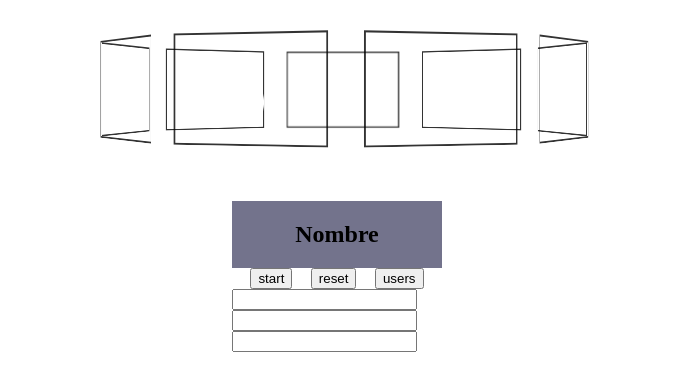
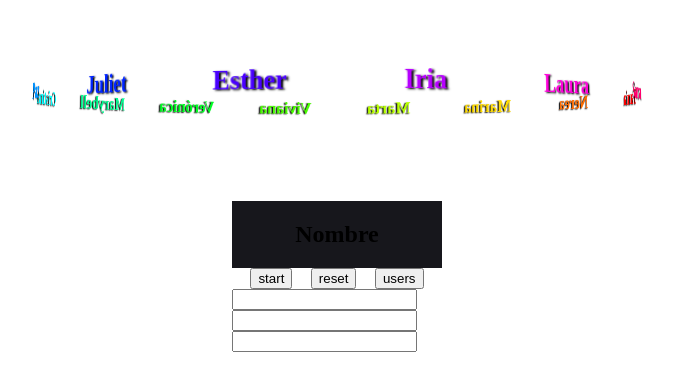
Before and after one commit to Yelose/wheel-of, a website built with Parcel: page src/index.html in a window 1280 px wide. Shown: the part 67-458 px from the top of the page, without its empty margins (303-976 px from the left). Built offline with nearby package versions, Linux system fonts and the light colour scheme.

Commit message:
added function to add participant to the carousel from js

```diff
--- a/src/index.html
+++ b/src/index.html
@@ -18,15 +18,7 @@
 
         <section class="container">
             <div id="carousel" style="transform: translateZ(-288px) rotateY(-360deg);">
-                <figure>1</figure>
-                <figure>2</figure>
-                <figure>3</figure>
-                <figure>4</figure>
-                <figure>5</figure>
-                <figure>6</figure>
-                <figure>7</figure>
-                <figure>8</figure>
-                <figure>9</figure>
+
             </div>
         </section>
         <div id="sacrificed">
--- /dev/null
+++ b/src/js/figures.js
@@ -0,0 +1,15 @@
+import { participants } from "./participants";
+
+export function printFiguresInHTML (element, array) {
+    for (let i = 0; i < array.length; i++) {
+        const names = array[i];
+        let degrees = i*(360/array.length);
+        element.innerHTML += `<figure
+        class="names"
+        style="color: hsl(${degrees}, 100%, 50%); transform: rotateY(${degrees}deg) translateZ(359px)"
+
+        >
+        ${names.name}</figure>`
+    }
+}
+export const figureCarouselEl = document.getElementById("carousel");
--- a/src/js/index.js
+++ b/src/js/index.js
@@ -5,6 +5,7 @@
 //         nameSelected = participantes[random(participantes.length, 0, "false")];
 //         console.log(nameSelected);
 
+import { figureCarouselEl, printFiguresInHTML } from "./figures";
 import { participants } from "./participants";
 
 //Sugerencia: use el método insertRow() para crear una nueva fila o un nuevo participante(<tr>).
@@ -14,3 +15,4 @@ function app() {
     console.log(participants);
 }
 app()
+printFiguresInHTML (figureCarouselEl, participants)
--- a/src/js/participants.js
+++ b/src/js/participants.js
@@ -1,58 +1,44 @@
 export let participants = [
     {
-        name: "Tania",
-        background: "hsl(0, 100%, 50%)"
+        name: "Tania"
     },
     {
-        name: "Nerea",
-        background: "hsl(20, 100%, 50%)"
+        name: "Nerea"
     },
     {
-        name: "Marina",
-        background: "hsl(40, 100%, 50%)"
+        name: "Marina"
     },
     {
-        name: "Marta",
-        background: "hsl(60, 100%, 50%)"
+        name: "Marta"
     },
     {
-        name: "Viviana",
-        background: "hsl(80, 100%, 50%)"
+        name: "Viviana"
     },
     {
-        name: "Verónica",
-        background: "hsl(100, 100%, 50%)"
+        name: "Verónica"
     },
     {
-        name: "Marybell",
-        background: "hsl(120, 100%, 50%)"
+        name: "Marybell"
     },
     {
-        name: "Cristina",
-        background: "hsl(140, 100%, 50%)"
+        name: "Cristina"
     },
     {
-        name: "Paz",
-        background: "hsl(160, 100%, 50%)"
+        name: "Paz"
     },
     {
-        name: "Juliet",
-        background: "hsl(180, 100%, 50%)"
+        name: "Juliet"
     },
     {
-        name: "Esther",
-        background: "hsl(200, 100%, 50%)"
+        name: "Esther"
     },
     {
-        name: "Iria",
-        background: "hsl(220, 100%, 50%)"
+        name: "Iria"
     },
     {
-        name: "Laura",
-        background: "hsl(220, 100%, 50%)"
+        name: "Laura"
     },
     {
-        name: "Sara",
-        background: "hsl(240, 100%, 50%)"
-    }
+        name: "Sara"
+    },
 ]
--- a/src/sass/sacrificed.scss
+++ b/src/sass/sacrificed.scss
@@ -1,5 +1,5 @@
 #sacrificed {
-    background-color: hsl(240, 10%, 50%);
+    background-color: hsl(240, 10%, 10%);
     display: flex;
     align-items: center;
     justify-content: center;
--- a/src/sass/style.scss
+++ b/src/sass/style.scss
@@ -29,50 +29,31 @@ header{
   #carousel figure {
     display: block;
     position: absolute;
-    width: 80%;
-    height: 80%;
+    width: auto;
+    padding: 1vw;
+    height: auto;
     left: 10px;
     top: 10px;
-    border: 2px solid rgba(   0, 0, 0, 0.8 );
+    border: none;
     line-height: 116px;
-    font-size: 80px;
+    font-size: 25px;
     font-weight: bold;
     color: white;
     text-align: center;
     margin: 0;
+    text-shadow: 2px 1px 2px black;
   }
-  #carousel figure:nth-child(1) {
-    transform: rotateY( 0deg ) translateZ( 288px );
-}
-#carousel figure:nth-child(2) {
-    transform: rotateY( 40deg ) translateZ( 288px );
-}
-#carousel figure:nth-child(3) {
-    transform: rotateY( 80deg ) translateZ( 288px );
-}
-#carousel figure:nth-child(4) {
-    transform: rotateY( 120deg ) translateZ( 288px );
-}
-#carousel figure:nth-child(5) {
-    transform: rotateY( 160deg ) translateZ( 288px );
-}
-#carousel figure:nth-child(6) {
-    transform: rotateY( 200deg ) translateZ( 288px );
-}
-#carousel figure:nth-child(7) {
-    transform: rotateY( 240deg ) translateZ( 288px );
-}
-#carousel figure:nth-child(8) {
-    transform: rotateY( 280deg ) translateZ( 288px );
-}
-#carousel figure:nth-child(9) {
-    transform: rotateY( 320deg ) translateZ( 288px );
-}
+// #carousel figure:nth-child(8) {
+//     transform: rotateY( 280deg ) translateZ( 288px );
+// }
+// #carousel figure:nth-child(9) {
+//     transform: rotateY( 320deg ) translateZ( 288px );
+// }
 
 #carousel {
-    animation: rotateInY 10s infinite linear;
+    animation: rotateInY 20s infinite linear;
 }
 @keyframes rotateInY {
-0%   { transform: translateZ(-288px) rotateY(0deg);   }
-100% { transform: translateZ(-288px) rotateY(360deg);    }
+0%   { transform: translateZ(-300px) rotateX(3deg) rotateY(0deg);   }
+100% { transform: translateZ(-300px) rotateX(3deg) rotateY(360deg);    }
 }
```
